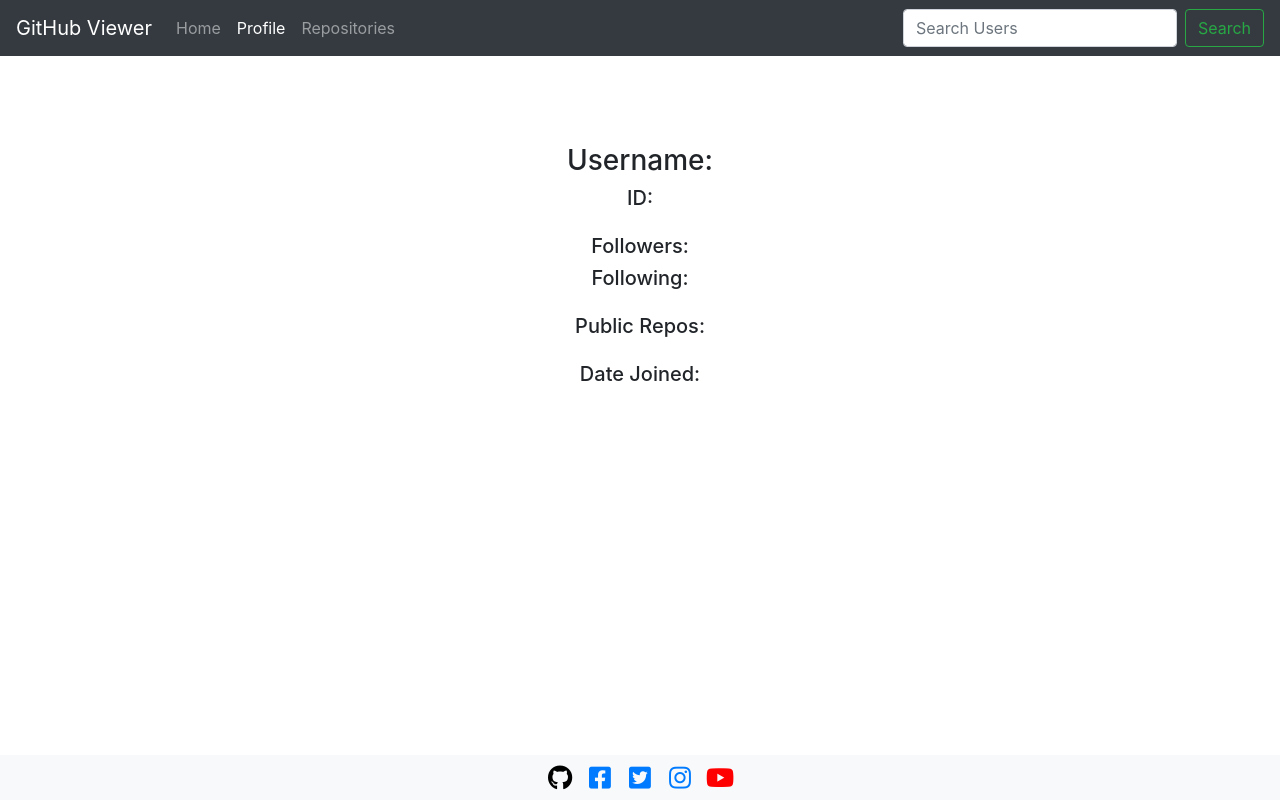
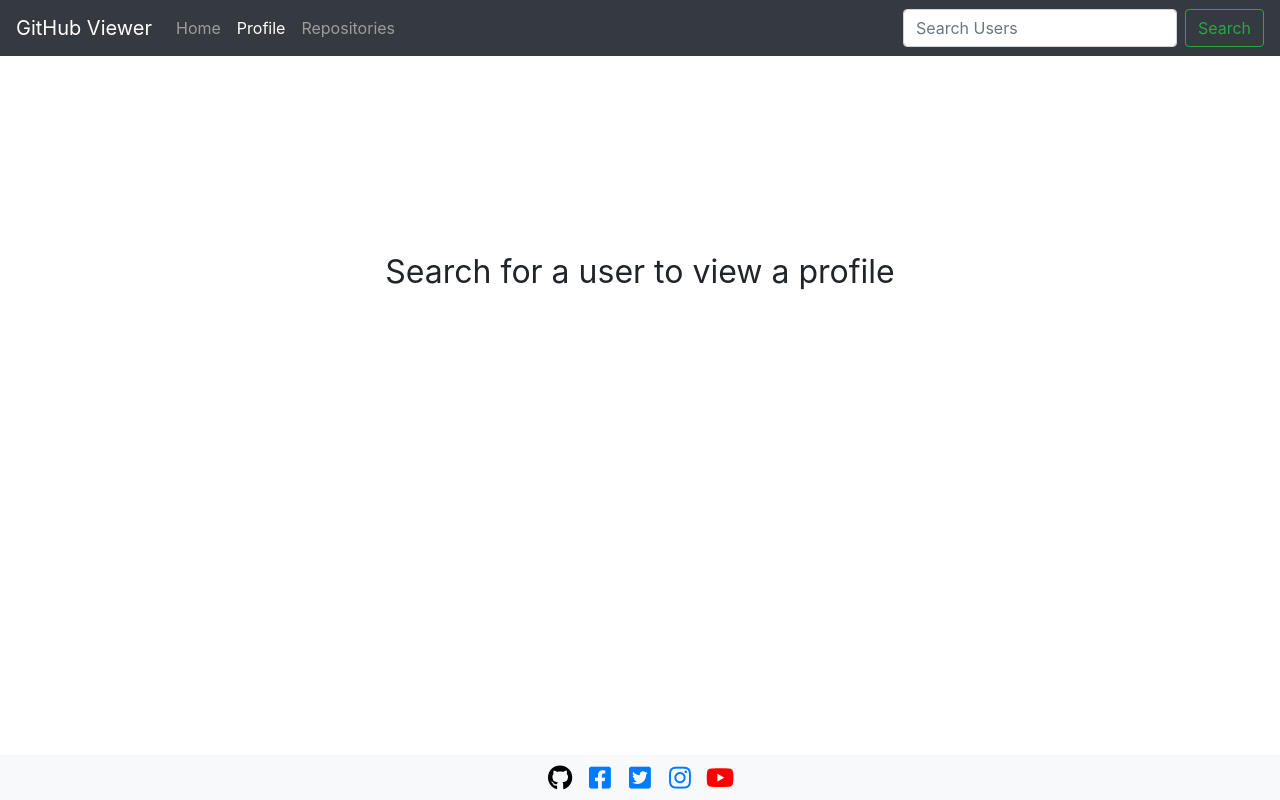
Before and after one commit to henrievjen/GitHub-Viewer, an Angular app: page /profile in a window 1280 px wide. Built offline with nearby package versions, Linux system fonts and the light colour scheme.

Commit message:
clicking on navbar links close navbar. Also did a bunch of other stuff

```diff
--- a/src/app/app.service.ts
+++ b/src/app/app.service.ts
@@ -10,7 +10,13 @@ import { Repos } from './github.api.repos.interface';
 })
 export class AppService {
 
-  constructor(private http: HttpClient, private router: Router) { }
+  public user$: Profile | Object;
+  public repos$: Repos | Object;
+
+  constructor(private http: HttpClient, private router: Router) {
+    this.user$ = {};
+    this.repos$ = {};
+  }
 
   public setUser(user) {
     this.getUsers(user).subscribe((user$: Profile) => {
@@ -26,7 +32,4 @@ export class AppService {
     return this.http.get<Repos>("https://api.github.com/users/" + user + "/repos");
   }
 
-  public user$: Profile | Object = {};
-  public repos$: Repos | Object = {};
-
 }
--- a/src/app/navbar/navbar.component.html
+++ b/src/app/navbar/navbar.component.html
@@ -7,18 +7,18 @@
   <div class="collapse navbar-collapse" id="navbarSupportedContent">
     <ul class="navbar-nav mr-auto">
       <li class="nav-item active" id="home-navbar">
-        <a class="nav-link" routerLink="/home">Home <span class="sr-only">(current)</span></a>
+        <a class="nav-link" routerLink="/home" (click)="collapseNavBar()">Home <span class="sr-only">(current)</span></a>
       </li>
       <li class="nav-item" id="profile-navbar">
-        <a class="nav-link" routerLink="/profile">Profile</a>
+        <a class="nav-link" routerLink="/profile" (click)="collapseNavBar()">Profile</a>
       </li>
       <li class="nav-item" id="repositories-navbar">
-        <a class="nav-link" routerLink="/repositories">Repositories</a>
+        <a class="nav-link" routerLink="/repositories" (click)="collapseNavBar()">Repositories</a>
       </li>
     </ul>
     <form class="form-inline my-2 my-lg-0" action="#" autocomplete="off">
       <input id="navbar-username" class="form-control mr-sm-2" type="search" placeholder="Search Users" aria-label="Search Users">
-      <input class="btn btn-outline-success my-2 my-sm-0" type="submit" value="Search" title="Search for User" (click)="validation()">
+      <input class="btn btn-outline-success my-2 my-sm-0" type="submit" value="Search" title="Search for User" (click)="validation(); collapseNavBar();">
     </form>
   </div>
 </nav>
--- a/src/app/navbar/navbar.component.ts
+++ b/src/app/navbar/navbar.component.ts
@@ -18,8 +18,12 @@ export class NavbarComponent implements OnInit {
       this.appService.setUser((<HTMLInputElement> document.getElementById('navbar-username')).value);
       sessionStorage.setItem('username', (<HTMLInputElement> document.getElementById('navbar-username')).value);
       this.router.navigate(['profile']);
+    }
+  }
 
-      (<HTMLInputElement> document.getElementById('navbar-username')).value = "";
+  public collapseNavBar(): void {
+    if ((<HTMLButtonElement> document.getElementsByClassName('navbar-toggler')[0]).getAttribute('aria-expanded') === 'true') {
+      (<HTMLButtonElement> document.getElementsByClassName('navbar-toggler')[0]).click();
     }
   }
 
--- a/src/app/profile/profile.component.css
+++ b/src/app/profile/profile.component.css
@@ -8,3 +8,8 @@
         width: 70%;
     }
 }
+
+#not-username-exists {
+    padding-top: 15%;
+    font-size: 200%;
+}
--- a/src/app/profile/profile.component.html
+++ b/src/app/profile/profile.component.html
@@ -1,4 +1,4 @@
-<div class="container text-center mt-3">
+<div *ngIf="this.appService.user$.login" class="container text-center mt-3">
     <img [src]="this.appService.user$.avatar_url" id="profile-img">
     <h3 class="mt-5">Username: <a href="https://github.com/{{this.appService.user$.login}}" target="_blank">{{this.appService.user$.login}}</a></h3>
     <h5 class="mt-2 mb-4">ID: {{this.appService.user$.id}}</h5>
@@ -7,3 +7,8 @@
     <h5 class="mt-4 mb-4">Public Repos: {{this.appService.user$.public_repos}}</h5>
     <h5>Date Joined: {{this.appService.user$.created_at | date:'MM/dd/yyyy'}}</h5>
 </div>
+
+
+<div *ngIf="!this.appService.user$.login" class="w-100 h-100 text-center container" id="not-username-exists">
+    Search for a user to view a profile
+</div>
--- a/src/app/repositories/repositories.component.css
+++ b/src/app/repositories/repositories.component.css
@@ -17,3 +17,8 @@
     top: 1px;
     width: 12px;
 }
+
+#not-username-exists {
+    padding-top: 15%;
+    font-size: 200%;
+}
--- a/src/app/repositories/repositories.component.html
+++ b/src/app/repositories/repositories.component.html
@@ -1,4 +1,4 @@
-<div class="container mt-4">
+<div *ngIf="this.appService.user$.login" class="container mt-4">
     <div class="row">
         <div *ngFor="let repo of this.appService.repos$" class="col-xs-12 col-sm-12 col-md-6 col-lg-6 col-xl-4 mb-3">
             <div id="inner-repo-div" class="border border-secondary rounded">
@@ -19,3 +19,7 @@
         </div>
     </div>
 </div>
+
+<div *ngIf="!this.appService.user$.login" class="w-100 h-100 text-center" id="not-username-exists">
+    Search for a user to view repositories
+</div>
```
